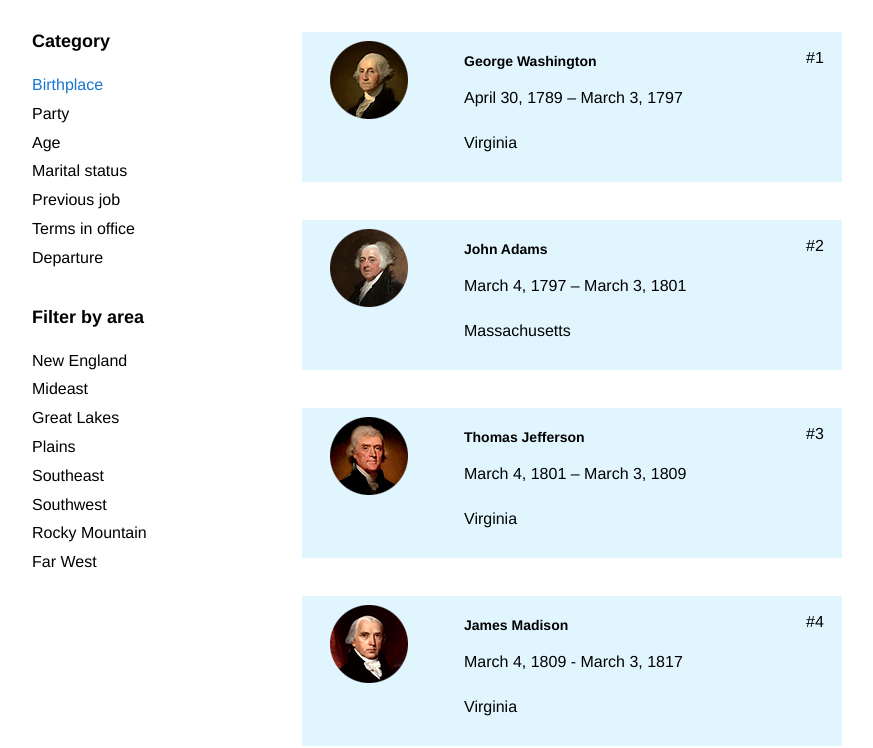
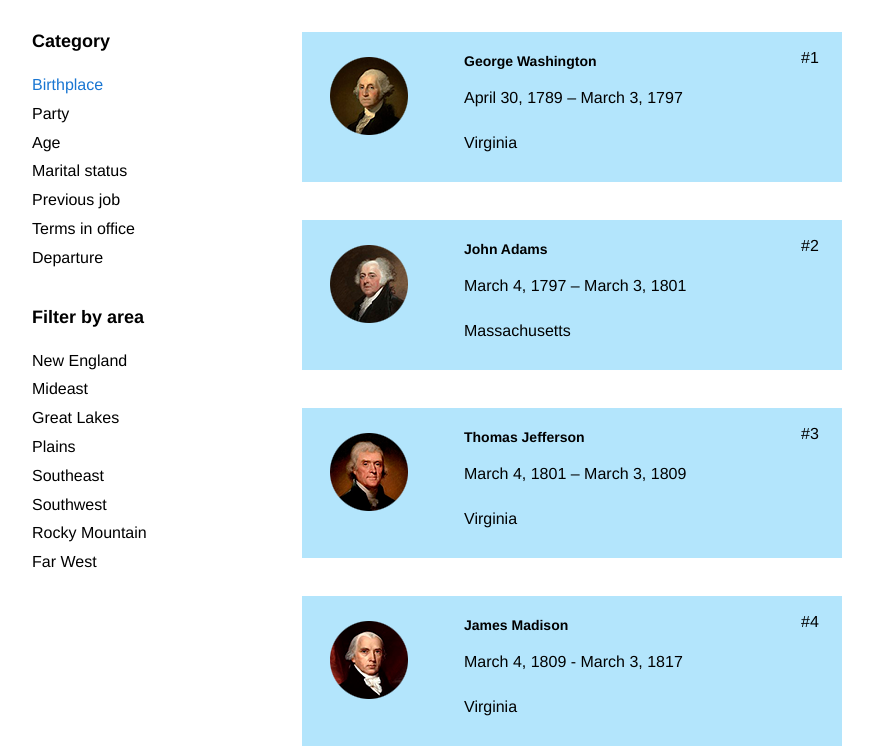
Before and after one commit to seankelliher/us-presidents-3.0, a plain HTML site: page index.html in a window 1280 px wide. Shown: the part 87-835 px from the top of the page, without its empty margins (203-1076 px from the left). Drawn offline with Linux system fonts and the light colour scheme.

Commit message:
Modify '.president' bg color, 'figure' margin/padding, '.right' position.

```diff
--- a/index.css
+++ b/index.css
@@ -135,13 +135,13 @@ section {
     flex-flow: row wrap;
     justify-content: flex-start;/*main axis*/
     align-items: flex-start; /*cross axis*/
-    background: #E1F5FE; /*light blue 50*/
+    background: #B3E5FC; /*light blue 100*/
     position: relative;
 }
 
 figure {
-    margin: .5em 0;
-    padding: 0 5%;
+    margin: 0;
+    padding: 1.5em 5% 0 5%;
     flex: initial; /*flex: 0 1 auto*/
 }
 
@@ -156,7 +156,7 @@ figure {
     padding: 0;
     position: absolute;
     top: 0;
-    right: 0;
+    right: 5px;
 }
 
 @media all and (min-width: 300px) {
```
